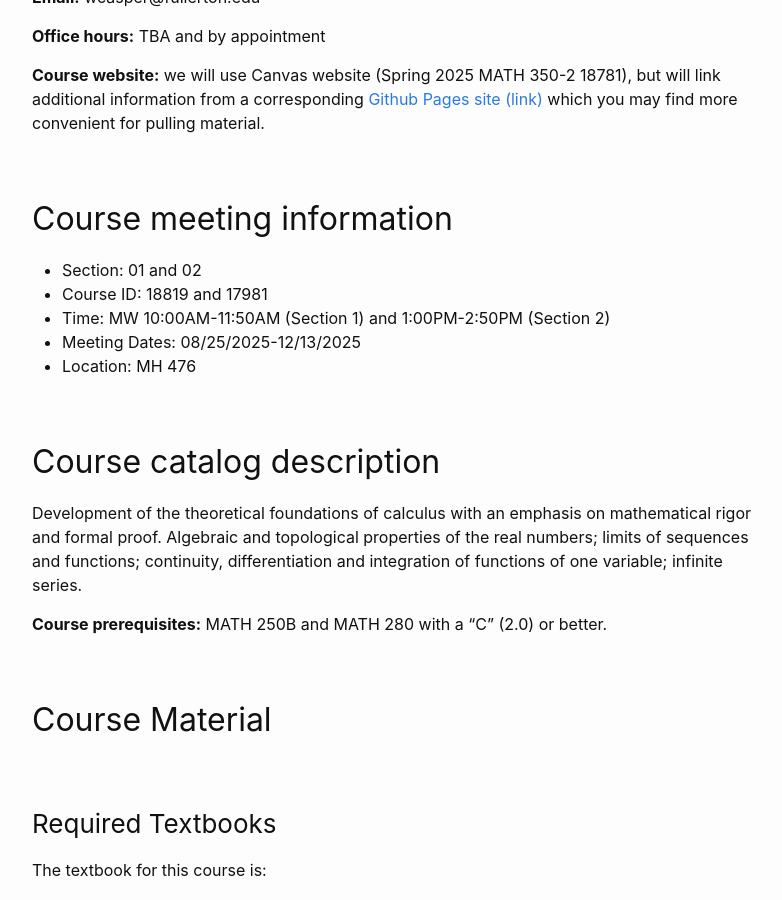
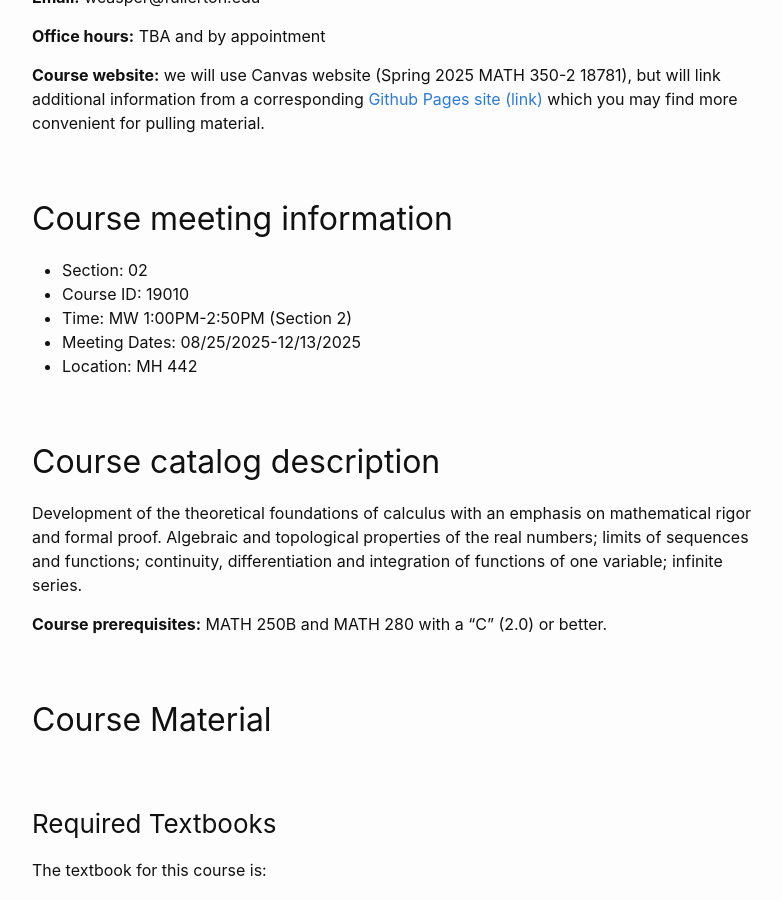
Before and after one commit to wcasper/math350fall2026, a Jekyll site: the page built from syllabus.md, in a window 1280 px wide and 900 px high, scrolled down 356 px. Shown: the whole window, without its empty margins (238-1020 px from the left). Built offline with Jekyll 4.4.1, drawn with Linux system fonts in a browser that asks for light colours.

Commit message:
updated course numbers

```diff
--- a/syllabus.md
+++ b/syllabus.md
@@ -16,11 +16,11 @@ permalink: /syllabus
 **Course website:** we will use Canvas website (Spring 2025 MATH 350-2 18781), but will link additional information from a corresponding <a target="_parent" href="https://wcasper.github.io/math350fall2025">Github Pages site (link)</a> which you may find more convenient for pulling material.
 
 ## Course meeting information
-* Section: 01 and 02
-* Course ID: 18819 and 17981
-* Time: MW 10:00AM-11:50AM (Section 1) and 1:00PM-2:50PM (Section 2)
+* Section: 02
+* Course ID: 19010
+* Time: MW 1:00PM-2:50PM (Section 2)
 * Meeting Dates: 08/25/2025-12/13/2025
-* Location: MH 476
+* Location: MH 442
 
 ## Course catalog description
 Development of the theoretical foundations of calculus with an emphasis on mathematical rigor and formal proof. Algebraic and topological properties of the real numbers; limits of sequences and functions; continuity, differentiation and integration of functions of one variable; infinite series.
```
